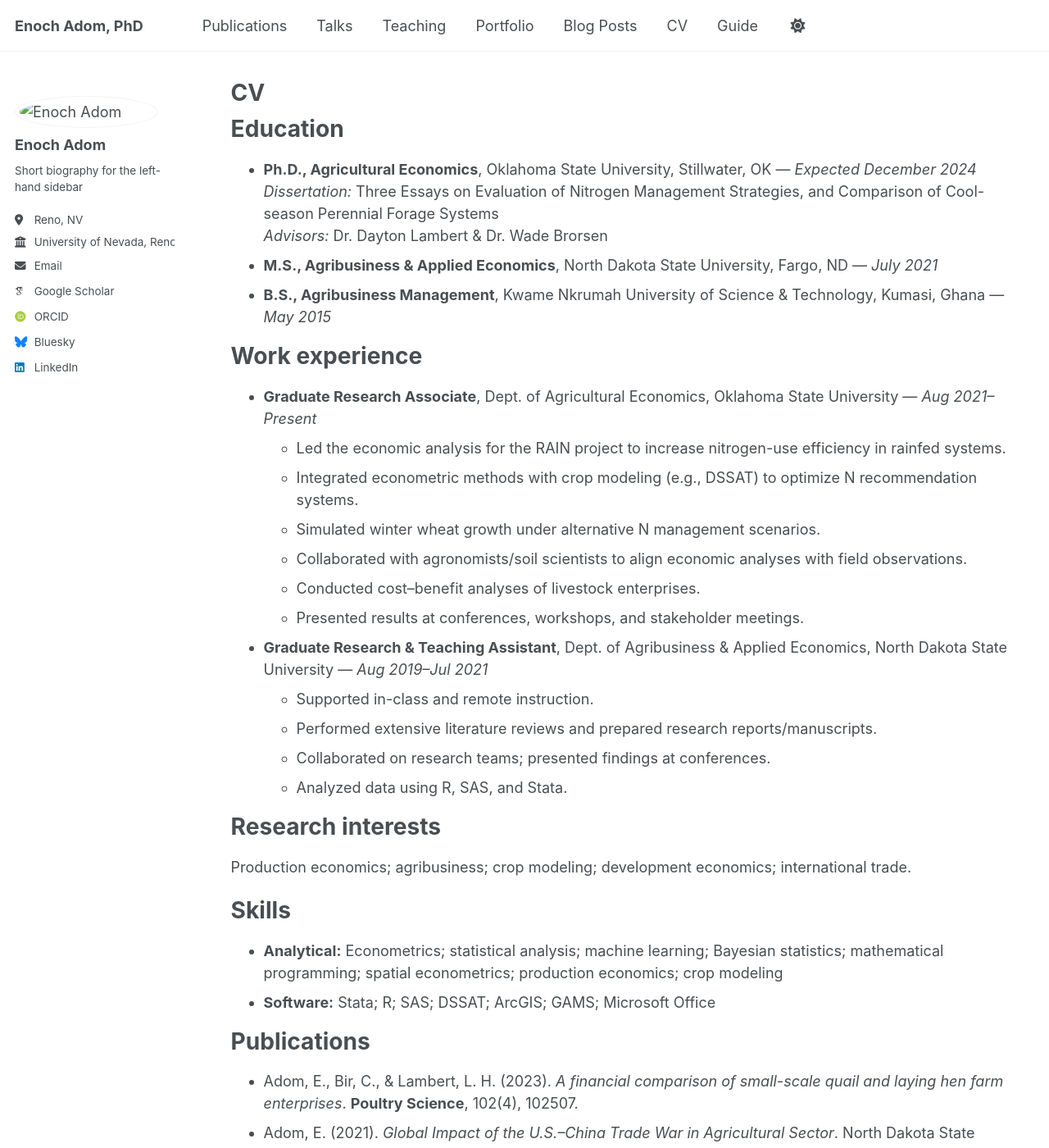
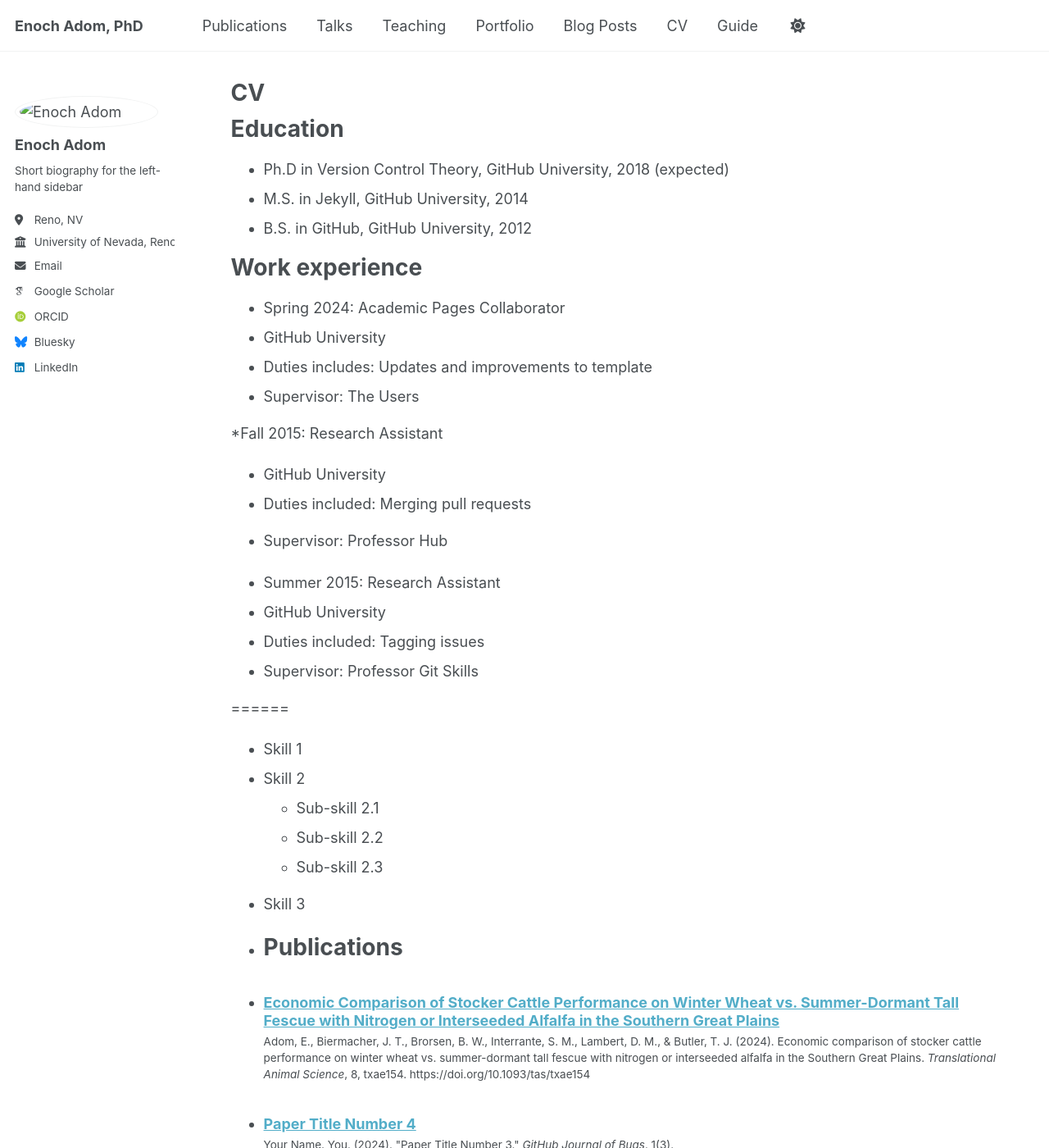
Before and after one commit to enadom/enadom.github.io, a Jekyll site: the page built from _pages/cv.md, in a window 1280 px wide and 1400 px high. Shown: the whole window at 82% size. Built offline with Jekyll 4.4.1, drawn with Linux system fonts in a browser that asks for light colours; some web fonts are replaced; some of the changed text lies outside the part shown.

Commit message:
Update cv.md

```diff
--- a/_pages/cv.md
+++ b/_pages/cv.md
@@ -11,63 +11,53 @@ redirect_from:
 
 Education
 ======
-* **Ph.D., Agricultural Economics**, Oklahoma State University, Stillwater, OK — *Expected December 2024*
-  *Dissertation:* Three Essays on Evaluation of Nitrogen Management Strategies, and Comparison of Cool-season Perennial Forage Systems
-  *Advisors:* Dr. Dayton Lambert & Dr. Wade Brorsen
-* **M.S., Agribusiness & Applied Economics**, North Dakota State University, Fargo, ND — *July 2021*
-* **B.S., Agribusiness Management**, Kwame Nkrumah University of Science & Technology, Kumasi, Ghana — *May 2015*
+* Ph.D in Version Control Theory, GitHub University, 2018 (expected)
+* M.S. in Jekyll, GitHub University, 2014
+* B.S. in GitHub, GitHub University, 2012
 
 Work experience
 ======
-* **Graduate Research Associate**, Dept. of Agricultural Economics, Oklahoma State University — *Aug 2021–Present*
-  - Led the economic analysis for the RAIN project to increase nitrogen-use efficiency in rainfed systems.
-  - Integrated econometric methods with crop modeling (e.g., DSSAT) to optimize N recommendation systems.
-  - Simulated winter wheat growth under alternative N management scenarios.
-  - Collaborated with agronomists/soil scientists to align economic analyses with field observations.
-  - Conducted cost–benefit analyses of livestock enterprises.
-  - Presented results at conferences, workshops, and stakeholder meetings.
+* Spring 2024: Academic Pages Collaborator
+* GitHub University
+* Duties includes: Updates and improvements to template
+* Supervisor: The Users
 
-* **Graduate Research & Teaching Assistant**, Dept. of Agribusiness & Applied Economics, North Dakota State University — *Aug 2019–Jul 2021*
-  - Supported in-class and remote instruction.
-  - Performed extensive literature reviews and prepared research reports/manuscripts.
-  - Collaborated on research teams; presented findings at conferences.
-  - Analyzed data using R, SAS, and Stata.
+*Fall 2015: Research Assistant
+* GitHub University
+* Duties included: Merging pull requests
+* Supervisor: Professor Hub
 
-Research interests
+* Summer 2015: Research Assistant
+* GitHub University
+* Duties included: Tagging issues
+* Supervisor: Professor Git Skills
+
 ======
-Production economics; agribusiness; crop modeling; development economics; international trade.
+* Skill 1
+* Skill 2
+  * Sub-skill 2.1
+  * Sub-skill 2.2
+  * Sub-skill 2.3
+* Skill 3
 
-Skills
+* Publications
 ======
-* **Analytical:** Econometrics; statistical analysis; machine learning; Bayesian statistics; mathematical programming; spatial econometrics; production economics; crop modeling
-* **Software:** Stata; R; SAS; DSSAT; ArcGIS; GAMS; Microsoft Office
+<ul>{% for post in site.publications reversed %}
+{% include archive-single-cv.html %}
+  {% endfor %}</ul>
 
-Publications
+Talks
 ======
-* Adom, E., Bir, C., & Lambert, L. H. (2023). *A financial comparison of small-scale quail and laying hen farm enterprises*. **Poultry Science**, 102(4), 102507.
-* Adom, E. (2021). *Global Impact of the U.S.–China Trade War in Agricultural Sector*. North Dakota State University.
-
-<!-- If you also manage publications as posts in /_publications, keep the loop below -->
-<ul>{% for post in site.publications reversed %}
-  {% include archive-single-cv.html %}
-{% endfor %}</ul>
-
-Conference presentations
-======
-* Adom, E., Lambert, D., Brorsen, W., Alderman, P., & Biermacher, J. (2024). *Managing Nitrogen Carryover for Winter Wheat Production Systems*. Southern Agricultural Economics Association Annual Meeting, Atlanta, GA.
-* Adom, E., & Lambert, D. (2023). *In-Season Nitrogen Application Decisions for Wheat*. SAEA Annual Meeting, Oklahoma City, OK.
-* Adom, E., Biermacher, J., Brorsen, W., Interrante, S., Lambert, D., & Butler, T. (2023). *Agronomic and Economic Comparison of Alternative Forage-based Beef Production Systems*. SAEA Annual Meeting, Oklahoma City, OK.
-* Adom, E., Bir, C., & Lambert, L. H. (2022). *A Cost–Benefit Analysis of Small-Scale Chicken and Quail Production*. SAEA Annual Meeting, New Orleans, LA.
-
-Awards and fellowships
-======
-* First Place, RAIN Conference Graduate Poster Competition — *2023*
-* Leonard F. Miller Fellowship in International Rural Development — *2022–2023; 2023–2024*
+<ul>{% for post in site.talks reversed %}
+  {% include archive-single-talk-cv.html %}
+  {% endfor %}</ul>
 
 Teaching
 ======
-* Graduate Teaching Assistant (NDSU), supported instruction for undergraduate/graduate courses; developed materials; assisted with grading and student support.
+<ul>{% for post in site.teaching reversed %}
+  {% include archive-single-cv.html %}
+  {% endfor %}</ul>
 
 Service and leadership
 ======
-* Conference presentations and stakeholder outreach for nitrogen management and forage systems projects.
+* Currently signed in to 43 different slack teams
```
